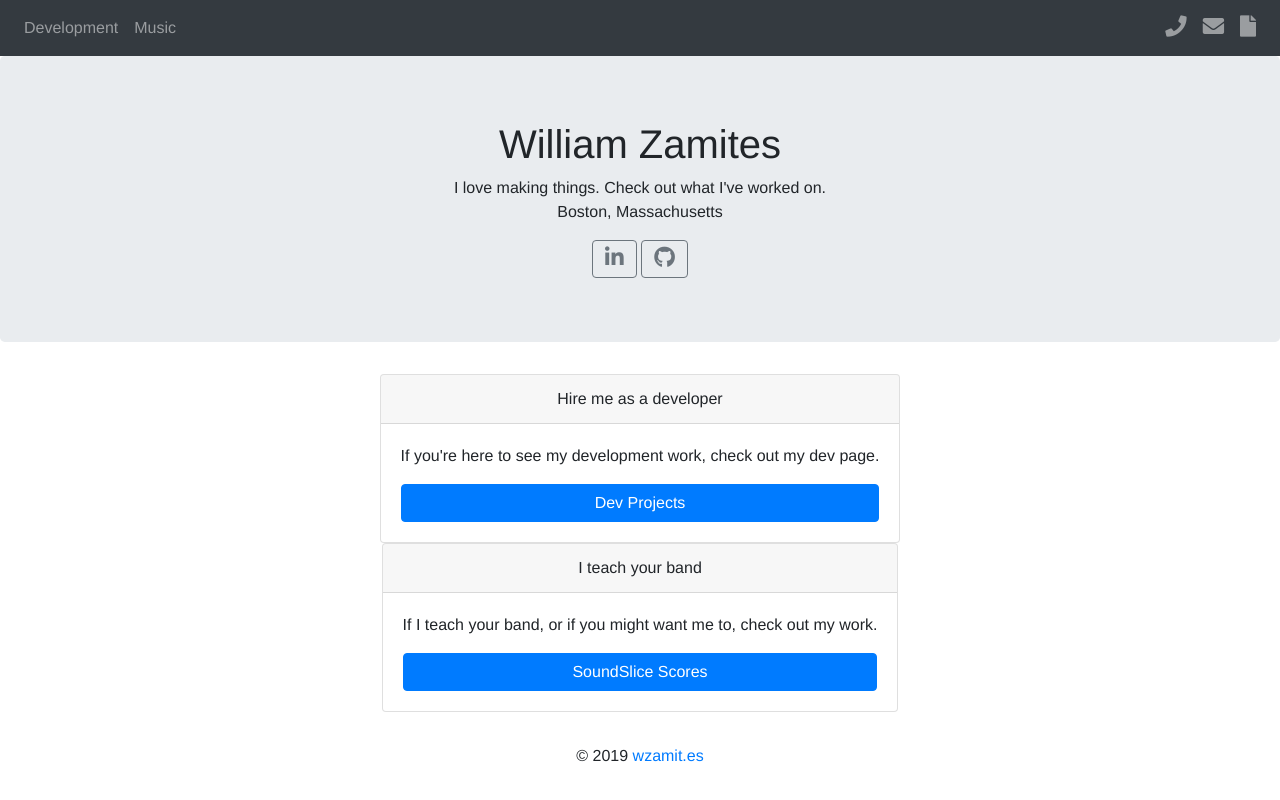
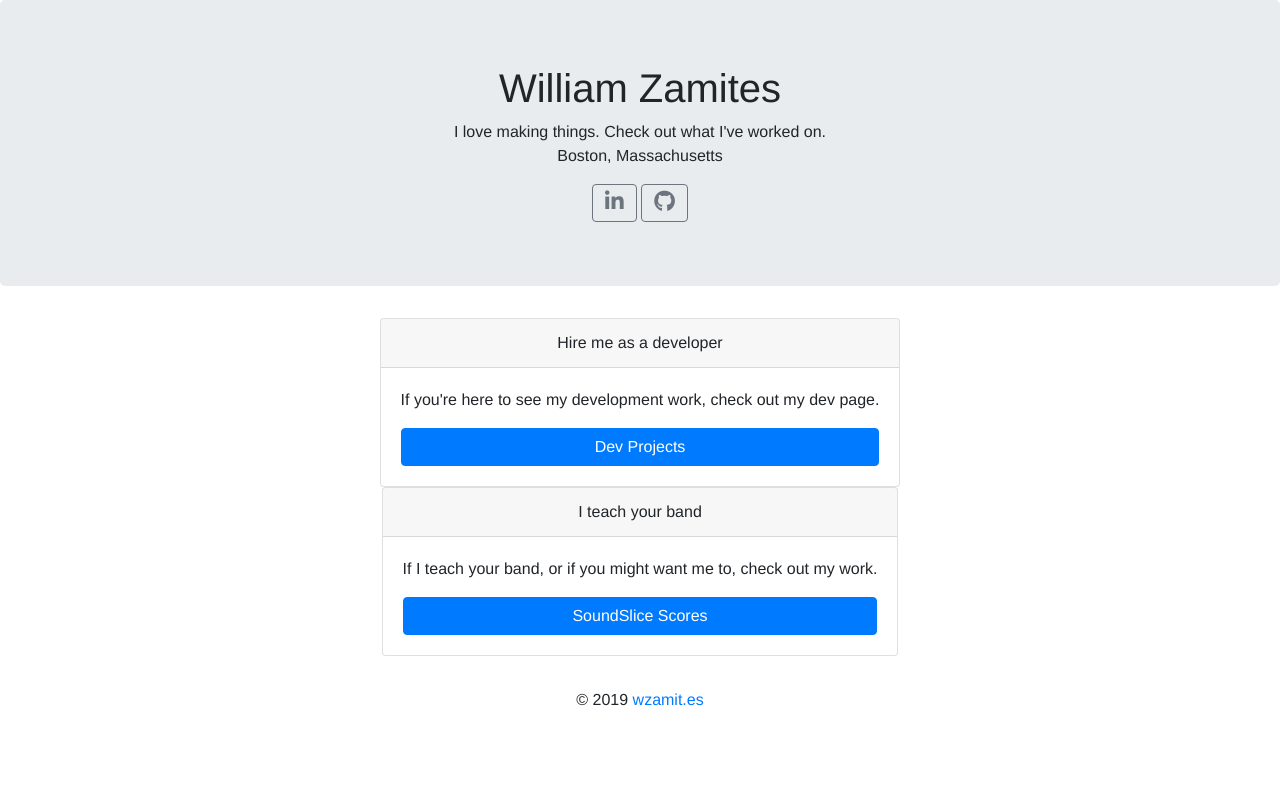
Before and after one commit to wzamites/react-portfolio, a React (Create React App) app: page / in a window 1280 px wide. Built offline with nearby package versions, Linux system fonts and the light colour scheme; no server answers.

Commit message:
remove NavBar

```diff
--- a/src/App.js
+++ b/src/App.js
@@ -1,5 +1,4 @@
 import React from 'react'
-import NavBar from './components/NavBar'
 import Contents from './components/Contents'
 import Footer from './components/Footer'
 import MyHeader from './components/MyHeader'
@@ -13,7 +12,6 @@ class App extends React.Component {
     return (
         <div>
         <ApiCalls />
-        <NavBar />
         <MyHeader />
         <Contents />
         <Footer />
```
